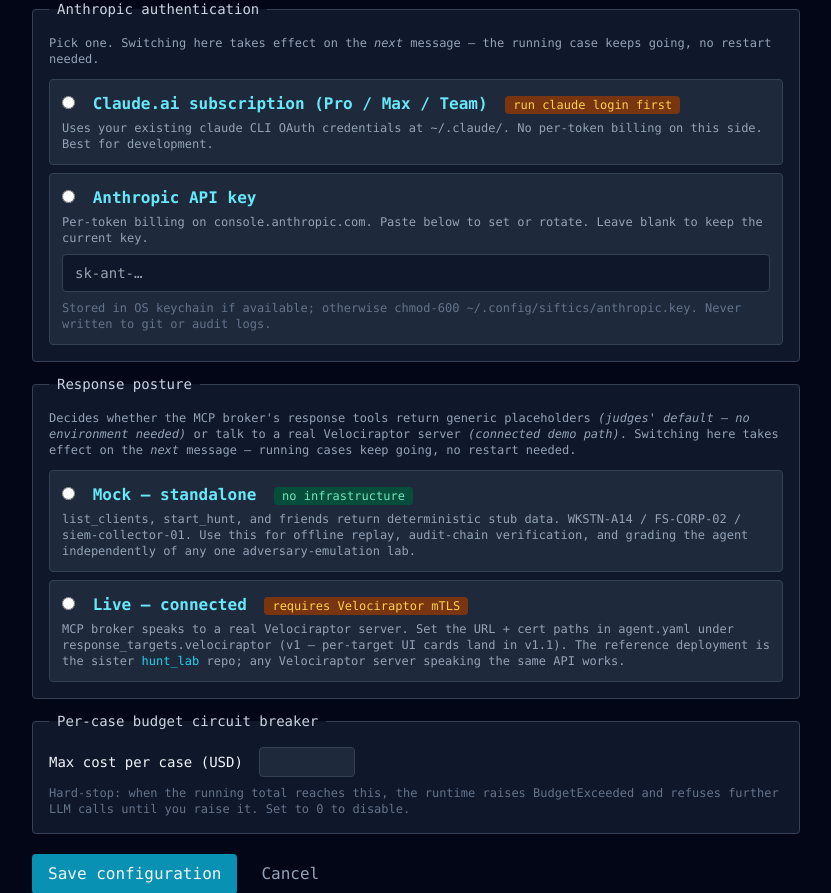
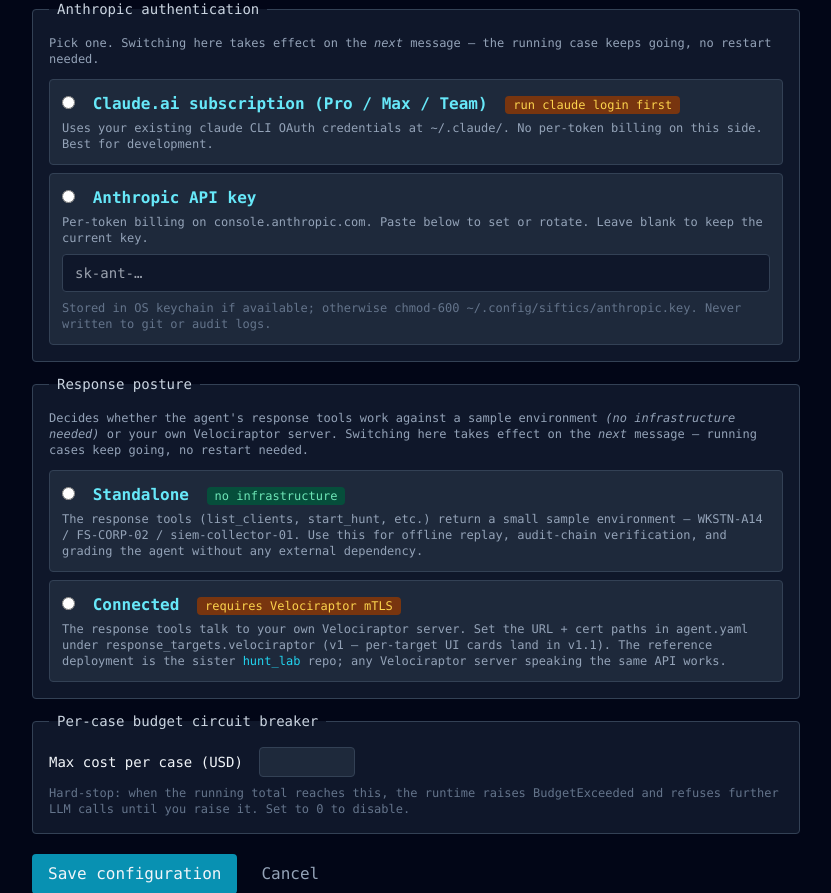
Before and after one commit to rjonhaas/SIFTics, a Flask app: template siftics_ui/templates/setup.html in a window 1280 px wide. Shown: the part 262-1155 px from the top of the page, without its empty margins (224-1055 px from the left). Run offline with Flask 3, Linux system fonts and the light colour scheme; the template is opened without the code that fills it, so the values that code supplies are empty.

Commit message:
ui: rename Response posture labels from Mock/Live to Standalone/Connected
"Mock" reads as dev jargon — a judge or first-time operator landing on
/setup parses it as "fake data, throwaway, not the real path." The
intent is the opposite: it's the no-infrastructure-needed grading path
the submission is designed around. "Live" had a similar problem; it
sounds emergency-themed when it just means "talks to your environment."

Rename the user-facing labels in the Response posture radio without
changing the internal env-var token (SIFTICS_BROKER_MODE=mock|real)
or the form value (broker_mode=mock|real). The wire protocol is
untouched; only the operator-facing strings change.

setup.html:
  - Card title "Mock — standalone" → "Standalone"
  - Card title "Live — connected"  → "Connected"
  - Description prose rephrased from "MCP broker's response tools
    return generic placeholders" to "agent's response tools work
    against a sample environment" — less internal-architecture,
    more end-user mental model

README.md and docs/demo_video_script.md updated for consistency. The
demo script's Act 2.1 narration is rephrased — "flip from Standalone
to Connected" reads cleaner than "Mock to Live."

Co-Authored-By: Claude Opus 4.7 <noreply@anthropic.com>

```diff
--- a/siftics_ui/templates/setup.html
+++ b/siftics_ui/templates/setup.html
@@ -86,11 +86,11 @@
     <fieldset class="bg-slate-900 border border-slate-700 rounded p-4 mt-6">
       <legend class="px-2 text-sm text-slate-300">Response posture</legend>
       <p class="text-xs text-slate-400 mb-3">
-        Decides whether the MCP broker's response tools return generic
-        placeholders <em>(judges' default — no environment needed)</em> or
-        talk to a real Velociraptor server <em>(connected demo path)</em>.
-        Switching here takes effect on the <em>next</em> message — running
-        cases keep going, no restart needed.
+        Decides whether the agent's response tools work against a sample
+        environment <em>(no infrastructure needed)</em> or your own
+        Velociraptor server. Switching here takes effect on the
+        <em>next</em> message — running cases keep going, no restart
+        needed.
       </p>
 
       <label class="block bg-slate-800 border border-slate-700 hover:border-cyan-500 rounded p-3 cursor-pointer mb-2
@@ -98,14 +98,15 @@
         <input type="radio" name="broker_mode" value="mock"
                {% if current_broker_mode == 'mock' %}checked{% endif %}
                class="mr-2">
-        <span class="font-bold text-cyan-300">Mock — standalone</span>
+        <span class="font-bold text-cyan-300">Standalone</span>
         <span class="ml-2 text-xs px-2 py-0.5 rounded bg-emerald-900 text-emerald-300">no infrastructure</span>
         <p class="text-xs text-slate-400 mt-1">
-          <code>list_clients</code>, <code>start_hunt</code>, and friends
-          return deterministic stub data. <code>WKSTN-A14 / FS-CORP-02 /
-          siem-collector-01</code>. Use this for offline replay, audit-chain
-          verification, and grading the agent independently of any one
-          adversary-emulation lab.
+          The response tools (<code>list_clients</code>,
+          <code>start_hunt</code>, etc.) return a small sample
+          environment — <code>WKSTN-A14 / FS-CORP-02 /
+          siem-collector-01</code>. Use this for offline replay,
+          audit-chain verification, and grading the agent without any
+          external dependency.
         </p>
       </label>
 
@@ -114,13 +115,14 @@
         <input type="radio" name="broker_mode" value="real"
                {% if current_broker_mode == 'real' %}checked{% endif %}
                class="mr-2">
-        <span class="font-bold text-cyan-300">Live — connected</span>
+        <span class="font-bold text-cyan-300">Connected</span>
         <span class="ml-2 text-xs px-2 py-0.5 rounded bg-amber-900 text-amber-300">requires Velociraptor mTLS</span>
         <p class="text-xs text-slate-400 mt-1">
-          MCP broker speaks to a real Velociraptor server. Set the URL +
-          cert paths in <code>agent.yaml</code> under <code>response_targets.velociraptor</code>
-          (v1 — per-target UI cards land in v1.1). The reference deployment
-          is the sister <a href="https://github.com/rjonhaas/hunt_lab"
+          The response tools talk to your own Velociraptor server. Set
+          the URL + cert paths in <code>agent.yaml</code> under
+          <code>response_targets.velociraptor</code> (v1 — per-target
+          UI cards land in v1.1). The reference deployment is the
+          sister <a href="https://github.com/rjonhaas/hunt_lab"
           class="text-cyan-400 hover:text-cyan-300" target="_blank">hunt_lab</a>
           repo; any Velociraptor server speaking the same API works.
         </p>
```
Also changed, not shown: docs/demo_video_script.md (+3 -3 lines), README.md.
